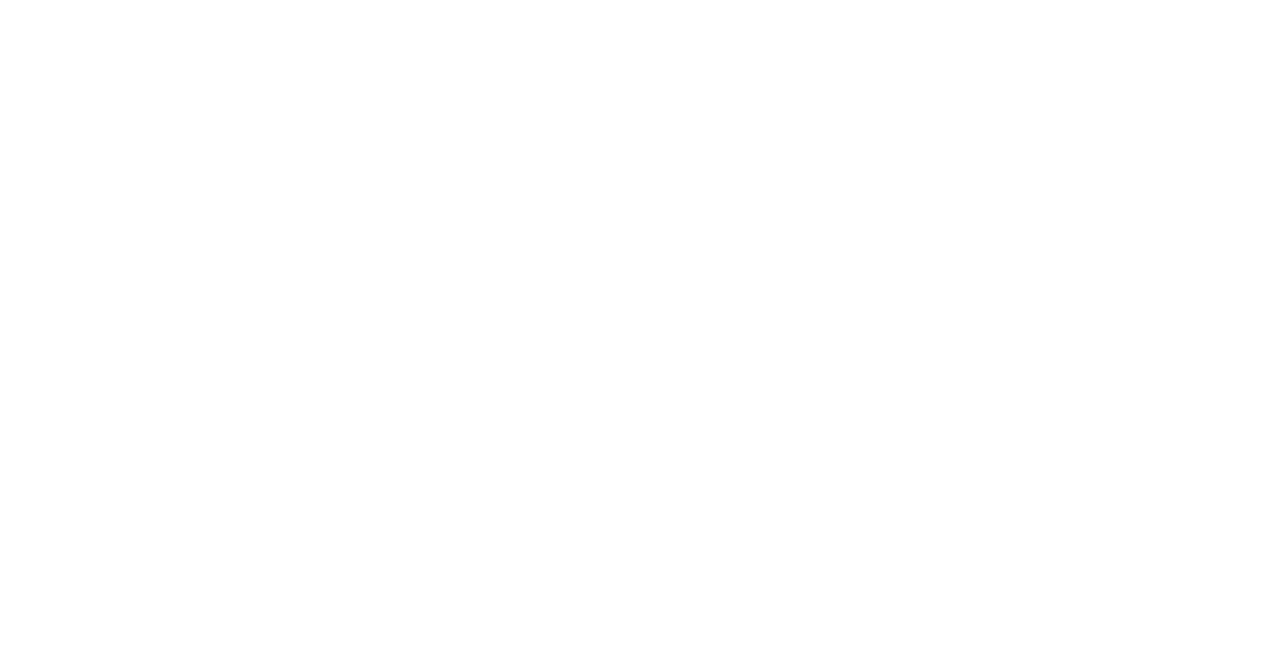
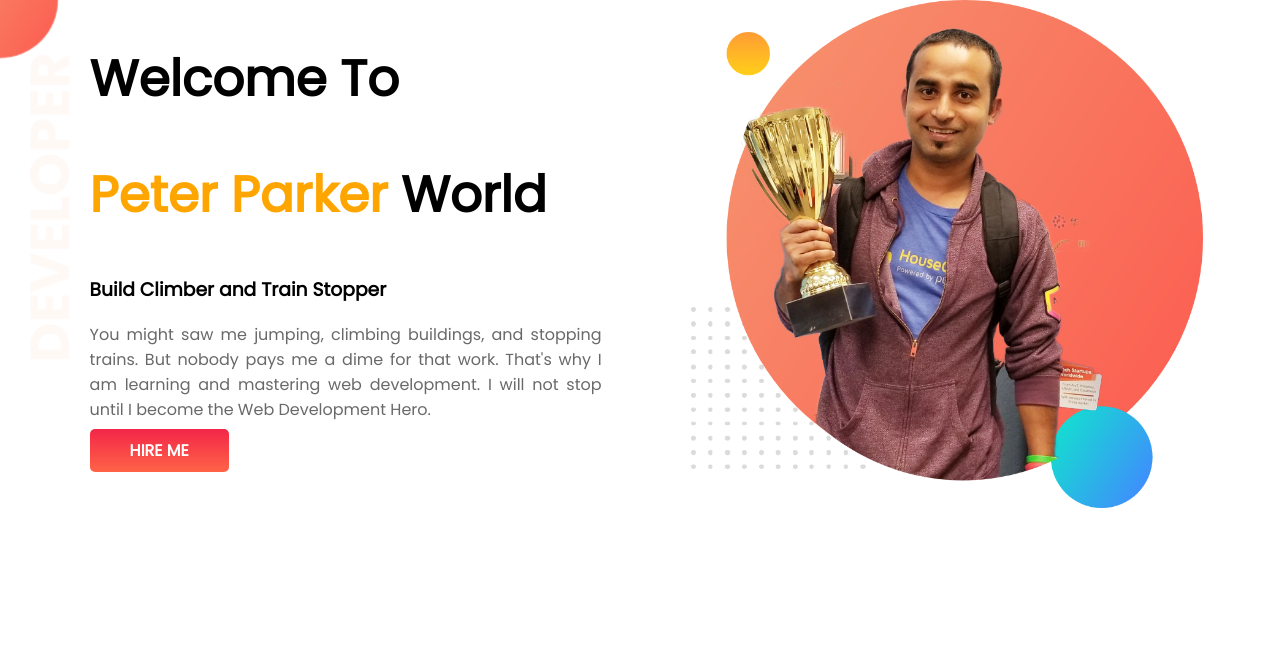
Before and after one commit to enayetmorshedhaque/custom-portfolio, a plain HTML site: page index.html in a window 1280 px wide. Drawn offline with Linux system fonts and the light colour scheme.

Commit message:
added the top banner section

```diff
--- a/index.html
+++ b/index.html
@@ -1,13 +1,34 @@
 <!DOCTYPE html>
 <html lang="en">
+
 <head>
     <meta charset="UTF-8">
     <meta http-equiv="X-UA-Compatible" content="IE=edge">
     <meta name="viewport" content="width=device-width, initial-scale=1.0">
     <title>Custom Portfolio - For Learning</title>
+    <link rel="preconnect" href="https://fonts.googleapis.com">
+    <link rel="preconnect" href="https://fonts.gstatic.com" crossorigin>
+    <link href="https://fonts.googleapis.com/css2?family=Poppins&display=swap" rel="stylesheet">
     <link rel="stylesheet" href="style.css">
 </head>
+
 <body>
+    <section class="background">
+        <div class="owner-full-details">
+            <h1>Welcome To</h1>
+            <h1><span id="owner-name">Peter Parker</span> World</h1>
+            <h3>Build Climber and Train Stopper</h3>
+            <p class="about-owner">
+                You might saw me jumping, climbing buildings, and stopping trains. But nobody pays me a dime for that
+                work. That's why I am learning and mastering web development. I will not stop until I become the Web
+                Development Hero.
+            </p>
+            <a href="https://www.linkedin.com/in/enayetmorshedhaque" target="_blank" class="link-button">HIRE ME</a>
+        </div>
+        <div class="owner-image">
+            <img src="images/jhankar.png" alt="Owner Picture 1">
+        </div>
+    </section>
+</body>
 
-</body>
 </html>
--- a/style.css
+++ b/style.css
@@ -0,0 +1,56 @@
+body{
+    font-family: 'Poppins', sans-serif;
+    margin: 0;
+    padding: 0;
+}
+
+section{
+    height: 500px;
+    padding-bottom: 150px;
+}
+
+.background{
+    width: 100%;
+    height: 100%;
+    display: flex;
+    background-image: url(images/top-banner.png);
+    background-repeat: no-repeat;
+}
+
+.owner-full-details{
+    width: 40%;
+    margin-left: 5%;
+    padding-left: 2%;
+}
+
+h1{
+    font-size: 50px;
+}
+
+#owner-name{
+    color: orange;
+}
+
+.about-owner{
+    color: dimgray;
+    text-align: justify;
+}
+
+.owner-image{
+    width: 40%;
+    margin-left: 5%;
+    padding-left: 2%;
+}
+
+.owner-image img{
+    width: 100%;
+}
+
+.link-button{
+    text-decoration: none;
+    background-image: linear-gradient(#f32648, tomato);
+    padding: 10px 40px;
+    color: white;
+    font-weight: bold;
+    border-radius: 5px;
+}
```
Also changed, not shown: images/dream-bg.png (added), images/exp-bg.png (added), images/jhankar.png (added), images/jhankar2.png (added), images/my-bg.png (added), images/my-bg2.png (added), images/top-banner.png (added).
